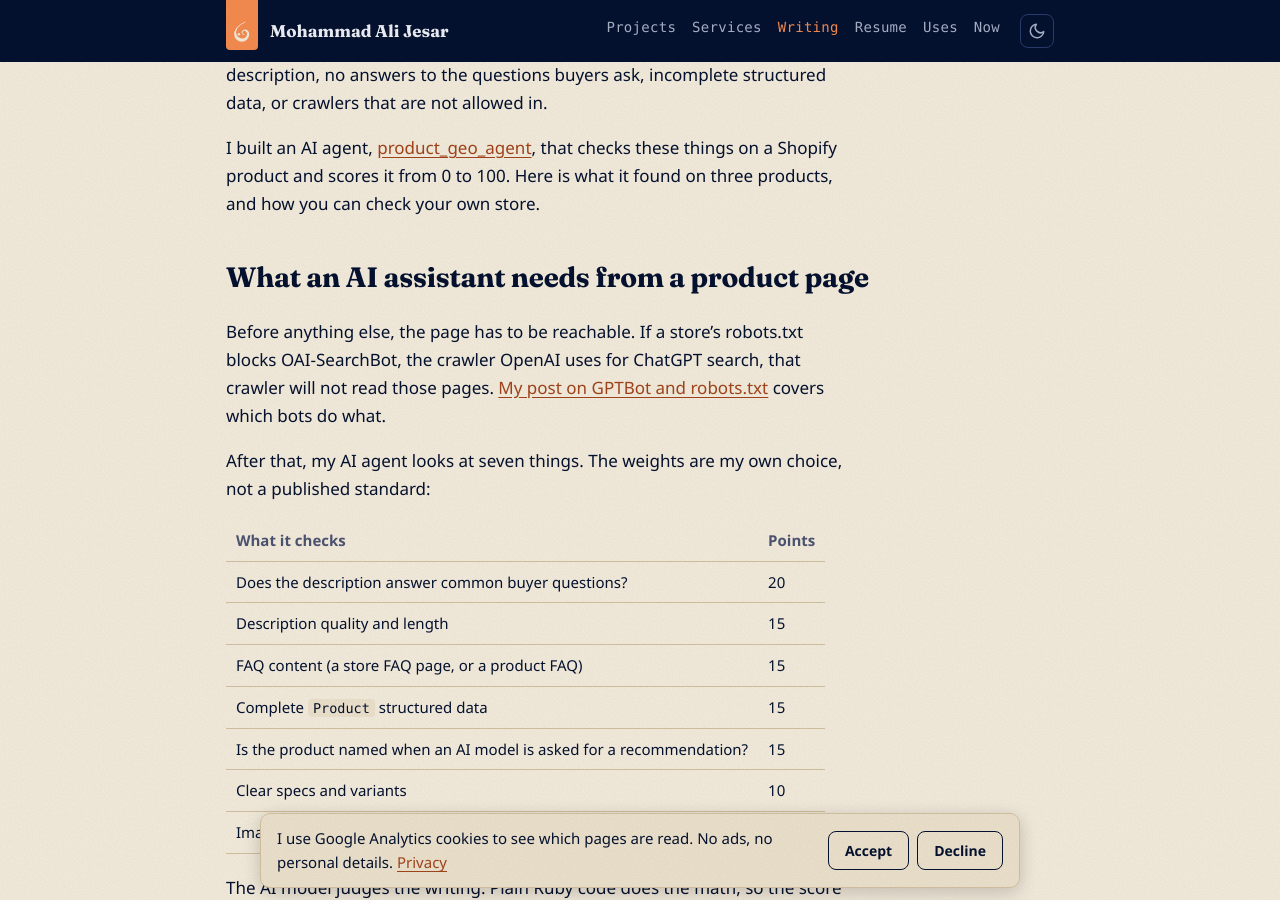
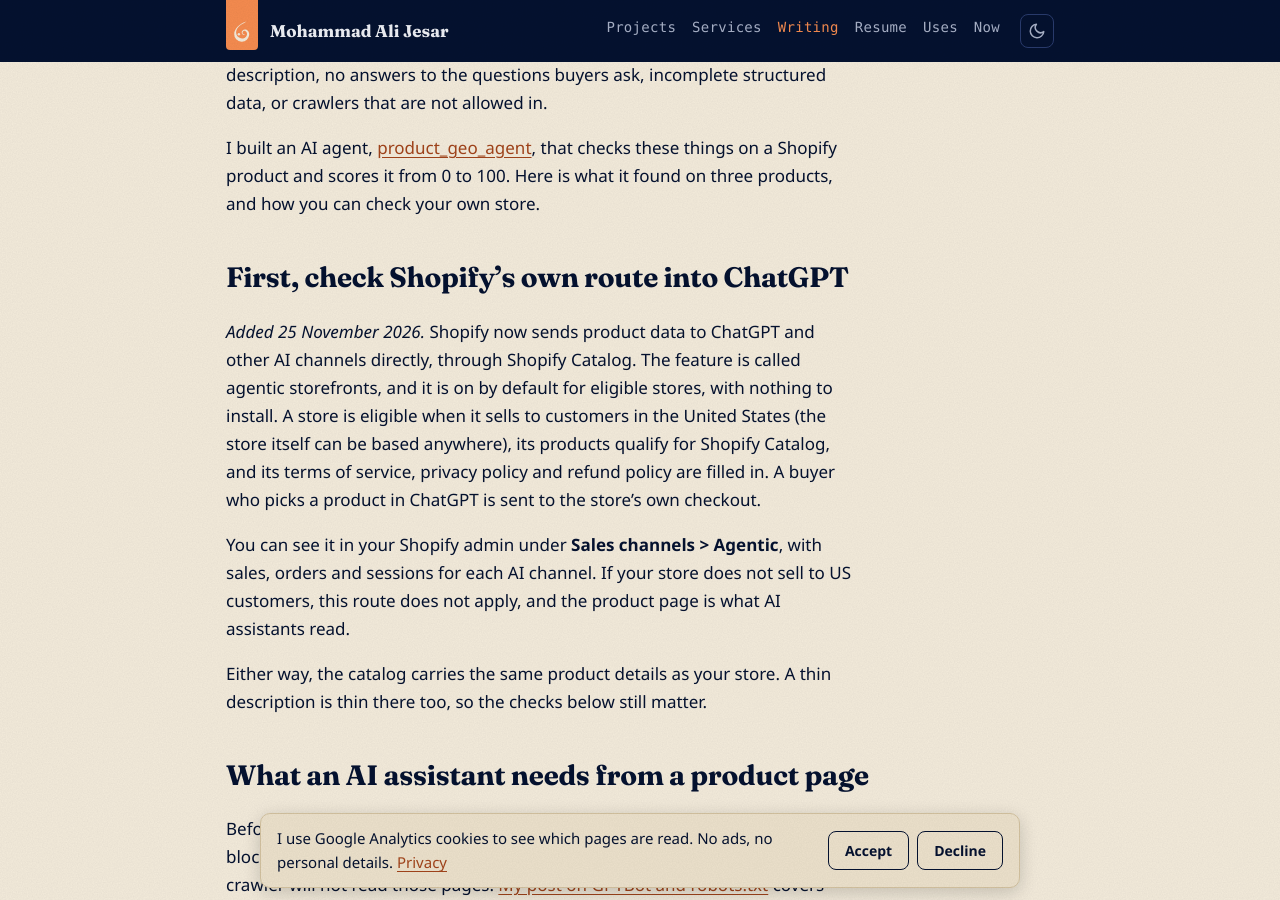
Before and after one commit to mjesar/mjesar.github.io, a Jekyll site: the page built from _posts/2026-10-15-why-shopify-products-do-not-show-up-in-chatgpt.md, in a window 1280 px wide and 900 px high, scrolled down 373 px. Built offline with Jekyll 4.4.1, drawn with Linux system fonts in a browser that asks for light colours; some of the changed text lies outside the part shown.

Commit message:
cover retired shopify scripts and agentic storefronts

```diff
--- a/_data/services.yml
+++ b/_data/services.yml
@@ -24,7 +24,7 @@
 - slug: shopify-development
   name: Shopify, BigCommerce and e-commerce
   for: store owners (merchants), Shopify app companies and agencies.
-  summary: Custom and public Shopify apps, Shopify Functions (including migrations from Shopify Scripts) and Checkout UI Extensions, Shopify Plus B2B, Theme App Extensions and Liquid, BigCommerce apps, Amazon SP-API listings, data sync with webhooks and retried background jobs, and AI shopping features on top of store catalogs.
+  summary: Custom and public Shopify apps, Shopify Functions (including rebuilding retired Shopify Scripts) and Checkout UI Extensions, Shopify Plus B2B, Theme App Extensions and Liquid, BigCommerce apps, Amazon SP-API listings, data sync with webhooks and retried background jobs, and AI shopping features on top of store catalogs.
   card_headline: Custom commerce features and reliable integrations.
   card_intro: I build the store features that existing apps do not cover, from custom apps to checkout changes and Shopify Plus B2B. I also keep products, inventory and orders in sync everywhere you sell.
   card_tools: Shopify apps · Shopify Functions · Checkout UI Extensions · Liquid · BigCommerce · Amazon SP-API · Product, inventory and order sync
--- a/_posts/2026-10-15-why-shopify-products-do-not-show-up-in-chatgpt.md
+++ b/_posts/2026-10-15-why-shopify-products-do-not-show-up-in-chatgpt.md
@@ -4,7 +4,10 @@ description: "Often an AI assistant cannot read enough about a product to recomm
 ask_ai_question: "Read https://mjesar.github.io/writing/why-shopify-products-do-not-show-up-in-chatgpt/ and explain why my Shopify products may not show up in ChatGPT, and how I can check my store."
 related_projects: [product_geo_agent]
 related_services: [ai-discoverability, shopify-development]
+last_modified_at: 2026-11-25
 faq:
+  - q: "Do I need to install a ChatGPT app on Shopify?"
+    a: "No. Shopify's agentic storefronts are on by default for eligible stores, and there is no separate ChatGPT sales channel to install. You manage them in your Shopify admin under Sales channels > Agentic. To be eligible, the store must sell to customers in the United States (it can be based anywhere), its products must qualify for Shopify Catalog, and its terms of service, privacy policy and refund policy must be filled in."
   - q: "Does Shopify add product structured data automatically?"
     a: "On the development store I tested, the theme added a Product block to every product page, even when the product description was empty. So a block being there is not enough. Check that it has a real description and offer details."
   - q: "Can I make ChatGPT recommend my product?"
@@ -15,6 +18,14 @@ faq:
 Often the problem is what an AI assistant can read about the product: a thin description, no answers to the questions buyers ask, incomplete structured data, or crawlers that are not allowed in.
 
 I built an AI agent, [product_geo_agent](/projects/product_geo_agent/), that checks these things on a Shopify product and scores it from 0 to 100. Here is what it found on three products, and how you can check your own store.
+
+## First, check Shopify's own route into ChatGPT
+
+*Added 25 November 2026.* Shopify now sends product data to ChatGPT and other AI channels directly, through Shopify Catalog. The feature is called agentic storefronts, and it is on by default for eligible stores, with nothing to install. A store is eligible when it sells to customers in the United States (the store itself can be based anywhere), its products qualify for Shopify Catalog, and its terms of service, privacy policy and refund policy are filled in. A buyer who picks a product in ChatGPT is sent to the store's own checkout.
+
+You can see it in your Shopify admin under **Sales channels > Agentic**, with sales, orders and sessions for each AI channel. If your store does not sell to US customers, this route does not apply, and the product page is what AI assistants read.
+
+Either way, the catalog carries the same product details as your store. A thin description is thin there too, so the checks below still matter.
 
 ## What an AI assistant needs from a product page
 
@@ -55,6 +66,7 @@ Going by where these three products lost points:
 3. **Make the structured data complete.** The `Product` block needs a real description and offer details, not just a name.
 4. **Write alt text** for product images.
 5. **Check robots.txt** so the search crawlers you want can reach your pages.
+6. **Check your Shopify Catalog eligibility** under Sales channels > Agentic, if you sell to US customers.
 
 ## What nobody can promise
 
@@ -62,9 +74,10 @@ Fixing these does not guarantee that ChatGPT, Perplexity or Google AI will recom
 
 ## How to check your own store
 
-1. **Open `yourstore.com/robots.txt`** and look for AI bot names such as OAI-SearchBot, GPTBot or PerplexityBot, and whether they are disallowed.
-2. **Read one product page as a buyer.** Write down five questions a buyer would ask, and check whether the page answers each one in text.
-3. **Run the product URL through Google's Rich Results Test** and check that the `Product` data has a description and an offer.
-4. **Ask ChatGPT or Perplexity** the question your buyer would ask, and note whether your store appears and how it is described.
+1. **Open Sales channels > Agentic** in your Shopify admin and check whether your store and products are eligible.
+2. **Open `yourstore.com/robots.txt`** and look for AI bot names such as OAI-SearchBot, GPTBot or PerplexityBot, and whether they are disallowed.
+3. **Read one product page as a buyer.** Write down five questions a buyer would ask, and check whether the page answers each one in text.
+4. **Run the product URL through Google's Rich Results Test** and check that the `Product` data has a description and an offer.
+5. **Ask ChatGPT or Perplexity** the question your buyer would ask, and note whether your store appears and how it is described.
 
 If you want this done for you, see [AI discoverability](/services/ai-discoverability/) and a [sample report](/services/ai-discoverability/sample-report/).
--- a/llms.txt
+++ b/llms.txt
@@ -44,7 +44,7 @@ Terms: MCP (Model Context Protocol), RAG (retrieval-augmented generation), GEO (
 ## Skills
 
 - Rails and web: Ruby on Rails, Hotwire (Turbo, Stimulus), React, JavaScript, TypeScript, PostgreSQL, MongoDB, Redis, Sidekiq, Solid Queue, REST and GraphQL APIs, RSpec, Heroku, AWS, Google Cloud, Docker.
-- Shopify and e-commerce: Polaris, App Bridge, Admin and Storefront APIs (REST and GraphQL), webhooks, Shopify Functions (including migrations from Shopify Scripts), Checkout UI Extensions, Checkout Extensibility, Shopify Plus B2B, Theme App Extensions, Liquid, App Store publishing, BigCommerce apps, Amazon SP-API.
+- Shopify and e-commerce: Polaris, App Bridge, Admin and Storefront APIs (REST and GraphQL), webhooks, Shopify Functions (including rebuilding retired Shopify Scripts), Checkout UI Extensions, Checkout Extensibility, Shopify Plus B2B, Theme App Extensions, Liquid, App Store publishing, BigCommerce apps, Amazon SP-API.
 - AI: agentic AI, workflow and business process automation (n8n or code), LLM integrations (Claude, OpenAI, Gemini, RubyLLM), MCP servers and an MCP client, WebMCP tools for browser AI agents, RAG with pgvector on PostgreSQL, AI agents with tool calling, evals.
 - Agents as a Service (AaaS), also called AI agents as a service: custom AI agents that do one business task end to end on the client's own data and tools, for example looking up orders and shipments for customer support, with limited permissions, evals and human approval for the actions that matter. Delivered as a project, or kept running and improved on a monthly part-time engagement. This is separate from Results as a Service, which describes how I work.
 - AI-assisted development: Claude Code, Cursor, GitHub Copilot, Claude and ChatGPT for coding, research, review and documentation, with my own review, tests and ownership of every change.
```
Also changed, not shown: services/shopify-development/index.md (+6 -4 lines).
